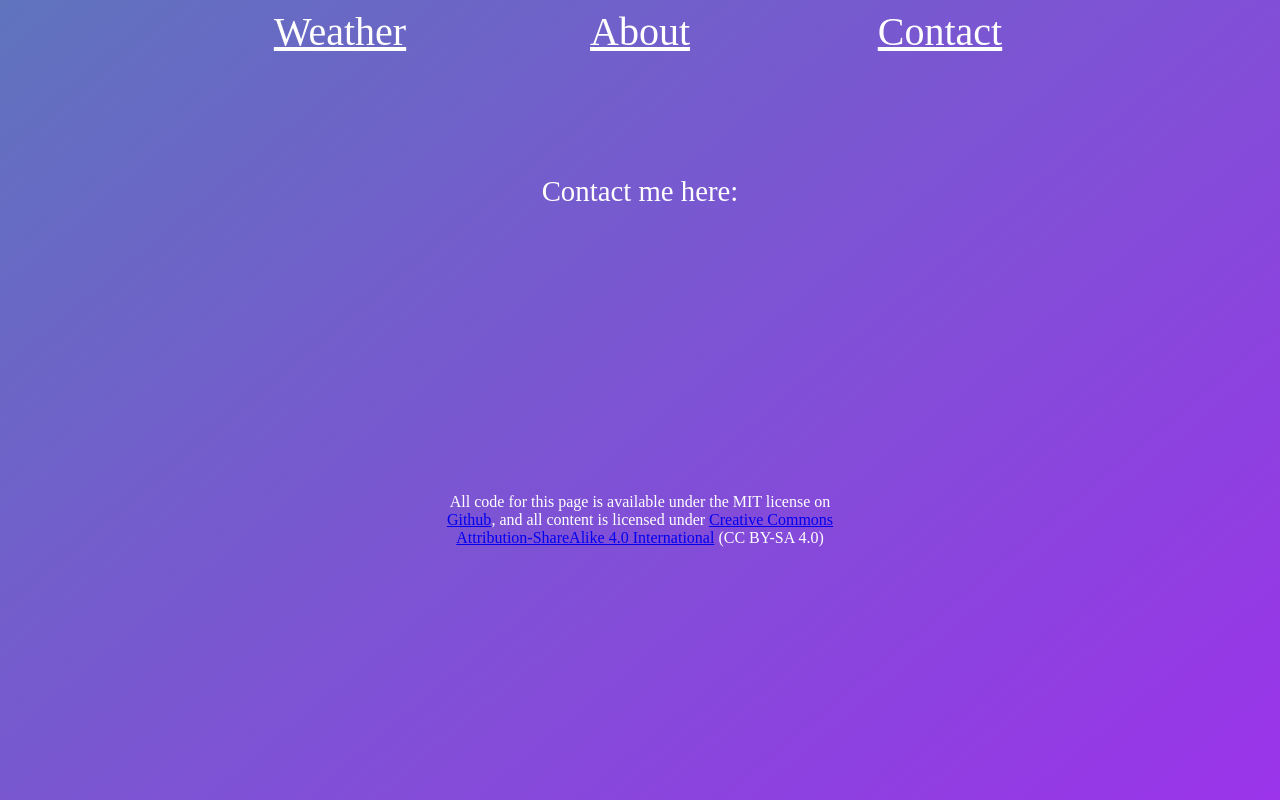
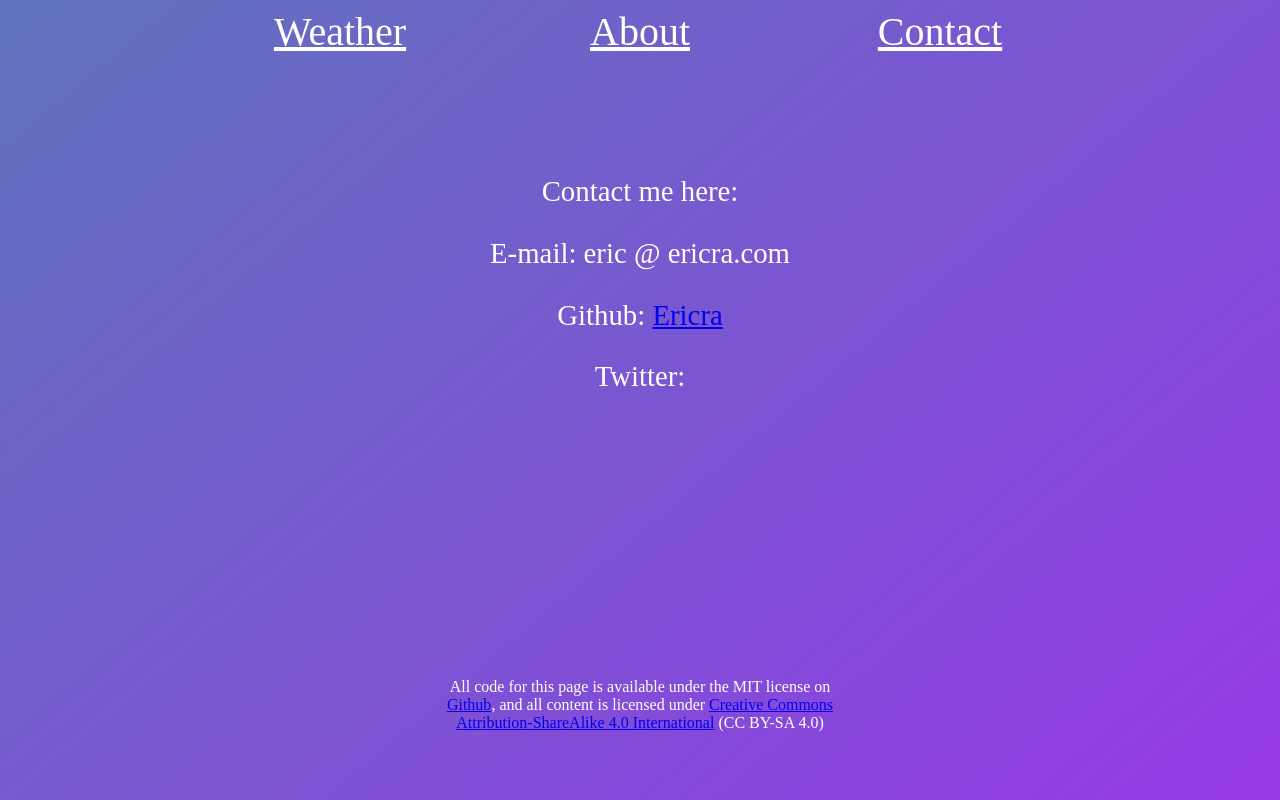
Before and after one commit to EricRa/weather, a React (Create React App) app: page /Contact in a window 1280 px wide. Shown: the top 800 px of the page. Built offline with nearby package versions, Linux system fonts and the light colour scheme.

Commit message:
Working on contact info and CSS

```diff
--- a/src/comps/Contact.js
+++ b/src/comps/Contact.js
@@ -6,6 +6,9 @@ const Contact = () => {
     return (
         <div className="contact-content">
             <p>Contact me here:</p>
+            <p>E-mail: eric @ ericra.com </p>
+            <p>Github: <a href="https://github.com/EricRa/">Ericra</a></p>
+            <p>Twitter: </p>
         </div>
     );
 }
```
